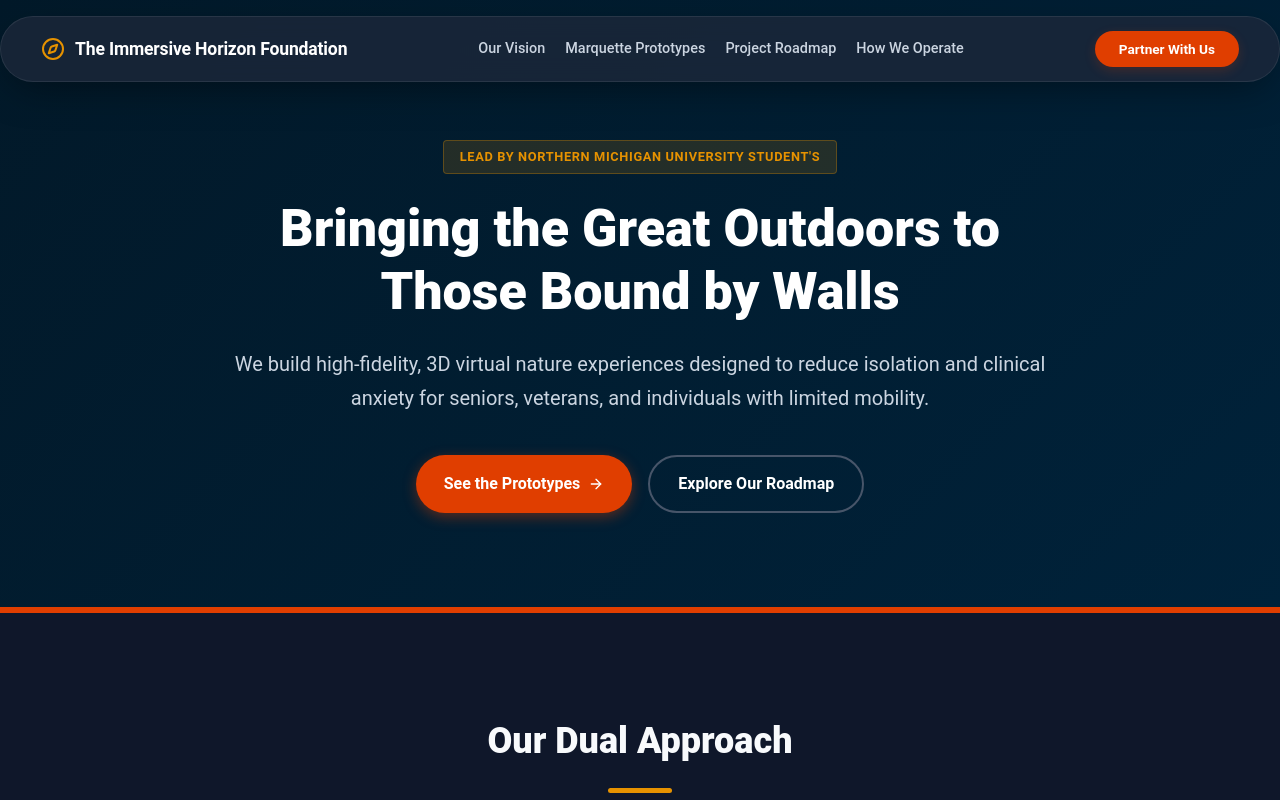
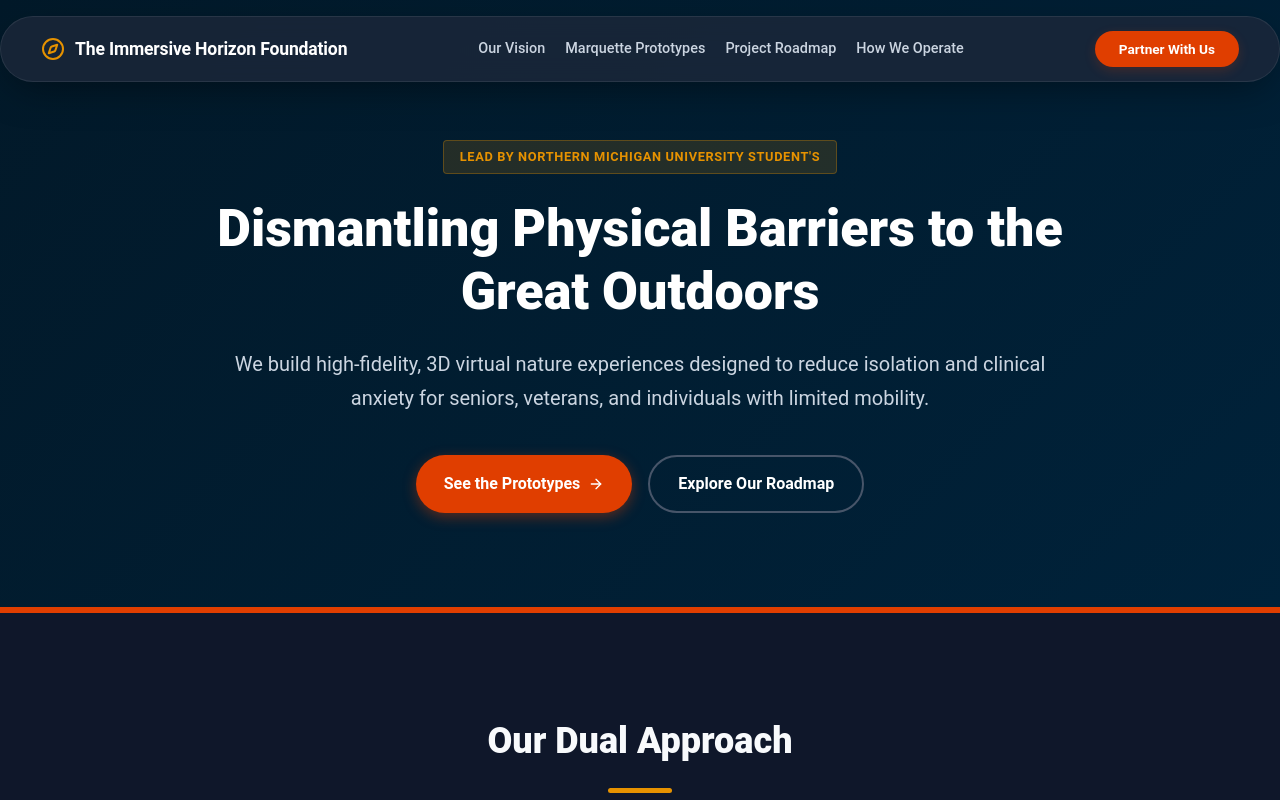
Before and after one commit to Thymester/ImmersiveHorizonFoundation, a React (Create React App) app: page / in a window 1280 px wide. Shown: the top 800 px of the page. Built offline with nearby package versions, Linux system fonts and the light colour scheme.

Commit message:
Update App.js

```diff
--- a/src/App.js
+++ b/src/App.js
@@ -220,7 +220,7 @@ export default function App() {
       <header className="hero">
         <div className="hero-content">
           <span className="badge">Lead by Northern Michigan University Student's</span>
-          <h1>Bringing the Great Outdoors to Those Bound by Walls</h1>
+          <h1>Dismantling Physical Barriers to the Great Outdoors</h1>
           <p>
             We build high-fidelity, 3D virtual nature experiences designed to reduce isolation and clinical anxiety for seniors, veterans, and individuals with limited mobility.
           </p>
```
